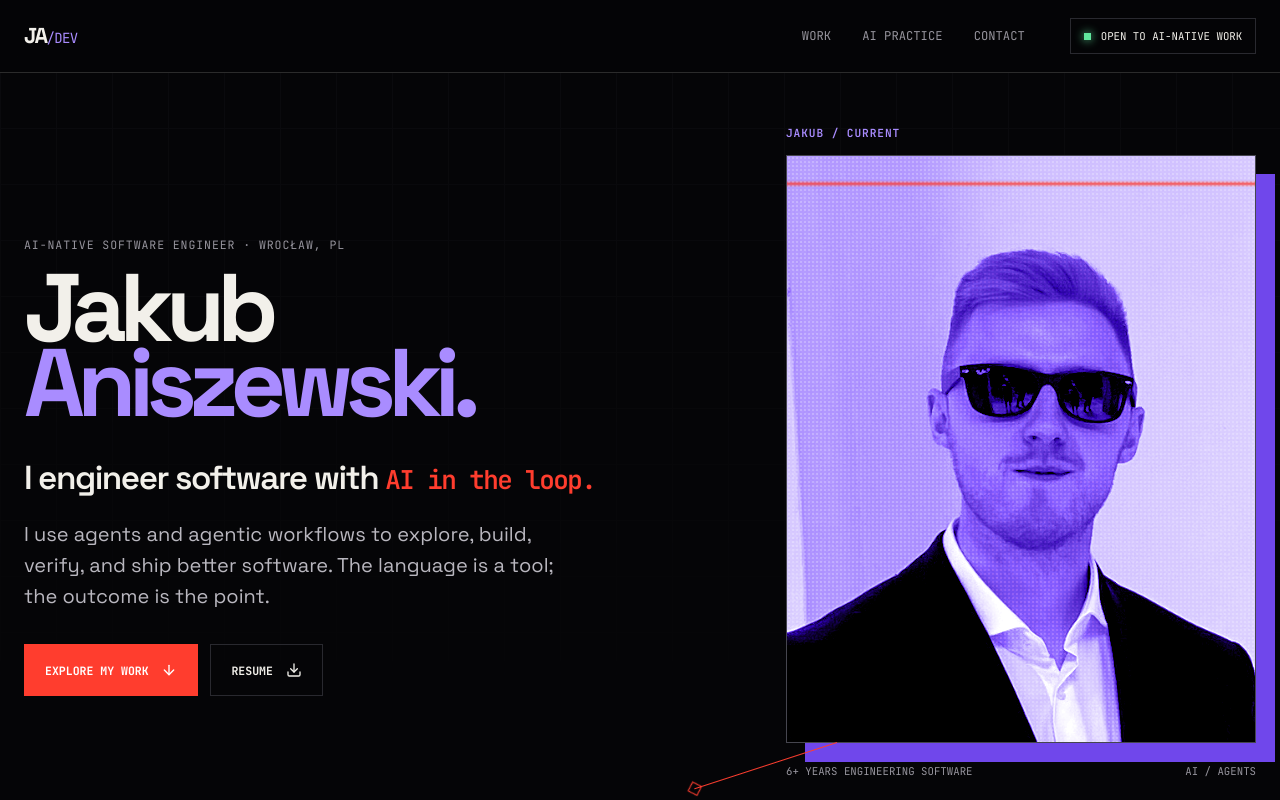
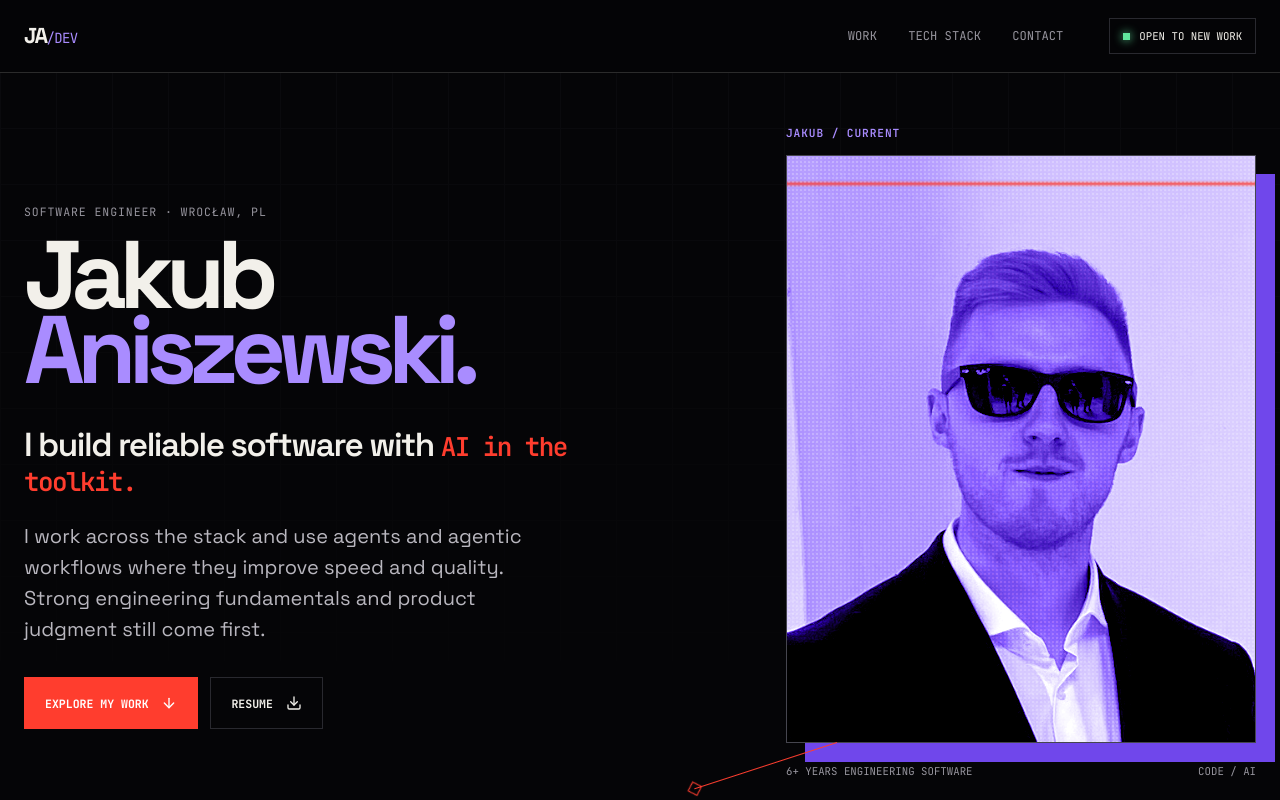
Before and after one commit to jaqb8/aniszewski.com, a React (Vite) app: page / in a window 1280 px wide. Shown: the top 800 px of the page. Built offline with nearby package versions, Linux system fonts and the light colour scheme.

Commit message:
Balance software engineering and AI messaging

```diff
--- a/index.html
+++ b/index.html
@@ -4,8 +4,8 @@
     <meta charset="UTF-8" />
     <link rel="icon" type="image/svg+xml" href="/terminal.svg" />
     <meta name="viewport" content="width=device-width, initial-scale=1.0" />
-    <meta name="description" content="Jakub Aniszewski is an AI-native software engineer who uses agents and agentic workflows to build, verify, and ship reliable software." />
-    <title>Jakub Aniszewski | AI-Native Software Engineer</title>
+    <meta name="description" content="Jakub Aniszewski is a software engineer who combines strong engineering fundamentals with AI agents and modern agentic workflows." />
+    <title>Jakub Aniszewski | Software Engineer</title>
   </head>
   <body>
     <div id="root"></div>
--- a/src/App.tsx
+++ b/src/App.tsx
@@ -24,7 +24,7 @@ const credentials = [
   { issuer: "AI_devs", name: "AI Devs 2", date: "NOV 2023", href: "https://credsverse.com/credentials/eeeeb928-1e2f-49d4-8164-3af619f58036" },
 ];
 
-const aiPractice = ["AI agents", "Agentic workflows", "Tool use", "Context engineering", "Evaluations", "Automation"];
+const engineeringToolkit = ["Python", "TypeScript", "React", "FastAPI", "Django", "AI agents", "Agentic workflows", "Context engineering", "Evaluations", "Automation"];
 
 function SectionLabel({ children }: { children: React.ReactNode }) {
   return <p className="section-label"><span aria-hidden="true">+</span> {children}</p>;
@@ -67,7 +67,7 @@ function App() {
     return () => observer.disconnect();
   }, []);
 
-  const navLinks = [["Work", "#work"], ["AI practice", "#stack"], ["Contact", "#contact"]];
+  const navLinks = [["Work", "#work"], ["Tech stack", "#stack"], ["Contact", "#contact"]];
 
   return (
     <div className="site-shell">
@@ -78,7 +78,7 @@ function App() {
           <div className="desktop-nav">
             {navLinks.map(([label, href]) => <a key={href} href={href} className="nav-link focus-ring">{label}</a>)}
           </div>
-          <a href="mailto:jakubaniszewski@pm.me?subject=Let%27s%20work%20together" className="availability focus-ring"><span className="status-dot" /> Open to AI-native work</a>
+          <a href="mailto:jakubaniszewski@pm.me?subject=Let%27s%20work%20together" className="availability focus-ring"><span className="status-dot" /> Open to new work</a>
           <button className="menu-trigger focus-ring" onClick={toggleMenu} aria-label={menuOpen ? "Close navigation menu" : "Open navigation menu"} aria-expanded={menuOpen} aria-controls="mobile-menu">{menuOpen ? <X /> : <Menu />}</button>
         </nav>
       </header>
@@ -91,10 +91,10 @@ function App() {
         <section id="top" className="hero">
           <div className="hero-grid" aria-hidden="true" />
           <div className="hero-copy">
-            <p className="eyebrow hero-enter">AI-NATIVE SOFTWARE ENGINEER · WROCŁAW, PL</p>
+            <p className="eyebrow hero-enter">SOFTWARE ENGINEER · WROCŁAW, PL</p>
             <h1 className="hero-name hero-enter">Jakub<span>Aniszewski.</span></h1>
-            <p className="hero-thesis hero-enter">I engineer software with <span>AI in the loop.</span></p>
-            <p className="hero-intro hero-enter">I use agents and agentic workflows to explore, build, verify, and ship better software. The language is a tool; the outcome is the point.</p>
+            <p className="hero-thesis hero-enter">I build reliable software with <span>AI in the toolkit.</span></p>
+            <p className="hero-intro hero-enter">I work across the stack and use agents and agentic workflows where they improve speed and quality. Strong engineering fundamentals and product judgment still come first.</p>
             <div className="hero-actions hero-enter">
               <a href="#work" className="button button-primary focus-ring">Explore my work <ArrowDown className="h-4 w-4" /></a>
               <a href={Resume} target="_blank" rel="noopener noreferrer" className="button button-ghost focus-ring">Resume <Download className="h-4 w-4" /></a>
@@ -103,7 +103,7 @@ function App() {
           <div className="portrait-stage hero-enter">
             <div className="portrait-index">JAKUB / CURRENT</div>
             <div className="portrait-frame"><img src={Avatar} alt="Jakub Aniszewski" /><div className="portrait-scan" aria-hidden="true" /></div>
-            <div className="portrait-caption"><span>{experienceYears}+ YEARS ENGINEERING SOFTWARE</span><span>AI / AGENTS</span></div>
+            <div className="portrait-caption"><span>{experienceYears}+ YEARS ENGINEERING SOFTWARE</span><span>CODE / AI</span></div>
           </div>
           <div className="signal-line" aria-hidden="true"><span /></div>
         </section>
@@ -118,7 +118,7 @@ function App() {
         </section>
 
         <section id="stack" className="stack-section section-pad">
-          <div className="stack-panel reveal"><SectionLabel>AI-native practice / daily systems</SectionLabel><h2>Agents are part of<br />how I engineer.</h2><div className="stack-tape" aria-label="AI engineering practices">{[...aiPractice, ...aiPractice].map((item, index) => <span key={`${item}-${index}`}>{item}<b>✳</b></span>)}</div></div>
+          <div className="stack-panel reveal"><SectionLabel>Toolkit / technologies &amp; workflows</SectionLabel><h2>Strong fundamentals.<br />Better leverage.</h2><div className="stack-tape" aria-label="Engineering technologies and workflows">{[...engineeringToolkit, ...engineeringToolkit].map((item, index) => <span key={`${item}-${index}`}>{item}<b>✳</b></span>)}</div></div>
           <div className="experience-panel reveal"><SectionLabel>Engineering timeline / since 2020</SectionLabel><div className="experience-list">{work.map((item, index) => <div className="experience-row" key={`${item.company}-${item.role}`}><span className="experience-index">0{index + 1}</span><div><strong>{item.company}</strong><span>{item.role}</span></div><time>{item.date}</time></div>)}</div></div>
         </section>
 
@@ -134,7 +134,7 @@ function App() {
 
         <section id="contact" className="contact-section">
           <div className="contact-orbit" aria-hidden="true"><span>LET’S BUILD / LET’S BUILD / LET’S BUILD /</span></div>
-          <SectionLabel>Contact / open channel</SectionLabel><h2>Building with AI?<br /><em>Let’s make it real.</em></h2><p>Bring the outcome you want. I’ll help turn it into a software system that agents can accelerate and humans can trust.</p>
+          <SectionLabel>Contact / open channel</SectionLabel><h2>Need solid software?<br /><em>Let’s build it.</em></h2><p>Bring the outcome you want. I’ll combine proven engineering practices with modern AI-assisted workflows to help you ship it well.</p>
           <a href="mailto:jakubaniszewski@pm.me" className="contact-link focus-ring"><span>Email</span> jakubaniszewski@pm.me <ExternalArrow /></a>
           <div className="social-links"><a href="https://github.com/jaqb8" target="_blank" rel="noopener noreferrer" className="focus-ring"><Github /> GitHub</a><a href="https://www.linkedin.com/in/jakub-aniszewski/" target="_blank" rel="noopener noreferrer" className="focus-ring"><ExternalArrow /> LinkedIn</a><a href={Resume} target="_blank" rel="noopener noreferrer" className="focus-ring"><Download /> Download my Resume!</a></div>
         </section>
```
Also changed, not shown: 1 other file (tests, documents, lock files or other folders).
